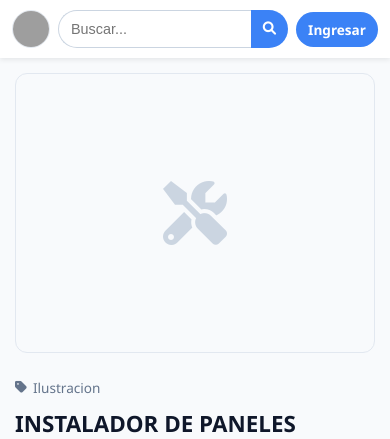
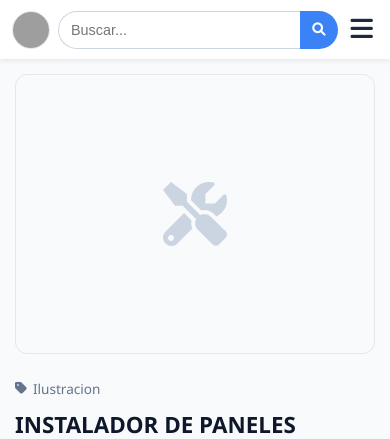
Before and after one commit to MisterFary/KuxeeWeb2026, a Django app: page /servicio/1/ in a window 390 px wide. Shown: the top 439 px of the page. Run offline with Django 4.2, Linux system fonts and the light colour scheme; data comes from the database, SQL or seed files in the repository; some libraries are stand-ins or nearby versions; grey boxes are pictures that could not be loaded.

Commit message:
Configurando pagina responsiva segunda parte ahora si

```diff
--- a/usuarios/templates/usuarios/base.html
+++ b/usuarios/templates/usuarios/base.html
@@ -109,7 +109,7 @@
         .desktop-links a { color: #475569; text-decoration: none; font-weight: 500; font-size: 0.95rem; transition: color 0.2s; }
         .desktop-links a:hover { color: var(--kuxee-blue); }
 
-        /* ENLACES OCULTOS EN ESCRITORIO (SE MUESTRAN EN EL DROPDOWN DE CELULAR) */
+        /* ENLACES OCULTOS EN ESCRITORIO */
         .mobile-only-links { display: none; }
 
         .btn-login {
@@ -119,6 +119,18 @@
             border-radius: 8px;
             font-weight: bold;
             text-decoration: none;
+        }
+
+        /* MENÚ HAMBURGUESA PARA INVITADOS (OCULTO EN PC) */
+        .guest-menu-container { position: relative; display: flex; align-items: center; }
+        .mobile-menu-btn {
+            display: none;
+            background: none;
+            border: none;
+            font-size: 1.6rem;
+            color: var(--kuxee-dark);
+            cursor: pointer;
+            padding: 5px;
         }
 
         /* PERFIL Y NOTIFICACIONES */
@@ -179,11 +191,15 @@
            ========================================= */
         @media (max-width: 900px) {
             .navbar { padding: 10px 12px; gap: 8px; flex-wrap: nowrap; }
-            .logo { font-size: 0; /* Oculta la palabra Kuxee en móvil */ gap: 0; }
+            .logo { font-size: 0; gap: 0; }
 
             /* Ocultamos los links del PC y mostramos los del menú móvil */
             .desktop-links { display: none; }
             .mobile-only-links { display: block; }
+
+            /* Ocultamos el botón "Ingresar" en móvil, mostramos el menú hamburguesa */
+            .btn-login.desktop-only { display: none; }
+            .mobile-menu-btn { display: block; }
 
             .nav-left, .nav-right { gap: 6px; }
             .btn-icon-circle, .profile-pic, .logo img { width: 38px; height: 38px; font-size: 1rem; }
@@ -193,11 +209,18 @@
             .search-container input { padding: 0 12px; font-size: 0.9rem; border-radius: 20px 0 0 20px; }
             .search-container button { padding: 0 12px; border-radius: 0 20px 20px 0; }
 
-            .btn-login { padding: 8px 12px; font-size: 0.85rem; border-radius: 20px; }
+            /* Ajuste de todos los dropdowns para que tomen todo el ancho en móvil */
+            #userDropdown, #notificacionesDropdown, #guestDropdown {
+                position: fixed; top: 58px; right: 0; left: 0; width: 100%; max-width: 100%;
+                border-radius: 0 0 12px 12px; box-shadow: 0 10px 15px rgba(0,0,0,0.1);
+                border-left: none; border-right: none;
+            }
 
-            /* Ajuste de los dropdowns para que no se salgan de la pantalla */
-            #userDropdown, #notificacionesDropdown {
-                position: fixed; top: 60px; right: 10px; width: 280px; max-width: 90vw;
+            /* Letras un poco más grandes y negritas en los menús de celular */
+            .dropdown-menu a, .dropdown-item-btn {
+                font-size: 1.05rem;
+                padding: 15px 20px;
+                font-weight: 600;
             }
         }
 
@@ -306,14 +329,14 @@
         </script>
     {% endif %}
 
-    <!-- NAVBAR -->
+    <!-- NAVBAR EN LÍNEA IDÉNTICO A IMAGEN 1 Y 2 -->
     <nav class="navbar">
         <!-- 1. LADO IZQUIERDO: LOGO Y CHAT -->
         <div class="nav-left">
             <a href="{% url 'inicio' %}" class="logo">
                 <img src="{% static 'images/logo_kuxee.png' %}" alt="Kuxee" onerror="this.style.display='none'; this.nextElementSibling.style.display='flex';">
                 <div style="display:none; width: 42px; height: 42px; background: black; border-radius: 50%; align-items: center; justify-content: center; color: white; font-weight:bold; font-size:18px;">K</div>
-                <span class="logo-text">KUXEE</span> <!-- Se oculta en móvil vía CSS -->
+                <span class="logo-text">KUXEE</span>
             </a>
 
             {% if user.is_authenticated %}
@@ -329,7 +352,7 @@
             <button type="submit"><i class="fas fa-search"></i></button>
         </form>
 
-        <!-- 3. LADO DERECHO: LINKS (PC), CAMPANA Y PERFIL -->
+        <!-- 3. LADO DERECHO: LINKS (PC), CAMPANA Y PERFILES -->
         <div class="nav-right">
 
             <!-- ENLACES VISIBLES SOLO EN ESCRITORIO -->
@@ -342,6 +365,7 @@
             </div>
 
             {% if user.is_authenticated %}
+                <!-- === USUARIO LOGUEADO === -->
                 <!-- CAMPANA NOTIFICACIONES -->
                 <div id="campana-wrapper">
                     <a href="#" class="btn-icon-circle" onclick="toggleNotificaciones(event)">
@@ -423,8 +447,31 @@
                         </form>
                     </div>
                 </div>
+
             {% else %}
-                <a href="{% url 'login' %}" class="btn-login">Ingresar</a>
+                <!-- === USUARIO INVITADO (NO LOGUEADO) === -->
+
+                <!-- Botón visible en PC -->
+                <a href="{% url 'login' %}" class="btn-login desktop-only">Ingresar</a>
+
+                <!-- Menú Hamburguesa visible en Celular -->
+                <div class="guest-menu-container">
+                    <button class="mobile-menu-btn" onclick="toggleGuestMenu(event)">
+                        <i class="fas fa-bars"></i>
+                    </button>
+
+                    <div id="guestDropdown" class="dropdown-menu">
+                        <a href="{% url 'inicio' %}"><i class="fas fa-home" style="width: 25px; color: var(--kuxee-blue);"></i> Inicio</a>
+                        <a href="{% url 'lista_maestros' %}"><i class="fas fa-user-tie" style="width: 25px; color: var(--kuxee-blue);"></i> Maestros</a>
+                        <a href="{% url 'solicitudes' %}"><i class="fas fa-list-ul" style="width: 25px; color: var(--kuxee-blue);"></i> Solicitudes</a>
+                        <a href="{% url 'planes' %}"><i class="fas fa-crown" style="width: 25px; color: var(--kuxee-blue);"></i> Planes</a>
+
+                        <div class="dropdown-divider"></div>
+
+                        <a href="{% url 'login' %}"><i class="fas fa-sign-in-alt" style="width: 25px; color: var(--kuxee-blue);"></i> Iniciar sesión</a>
+                        <a href="{% url 'registro' %}"><i class="fas fa-user-plus" style="width: 25px; color: var(--kuxee-blue);"></i> Crear cuenta</a>
+                    </div>
+                </div>
             {% endif %}
         </div>
     </nav>
@@ -583,6 +630,12 @@
             if(userDrop) userDrop.classList.remove('active');
         }
 
+        // CONTROL DROPDOWN INVITADOS
+        function toggleGuestMenu(e) {
+            e.preventDefault();
+            document.getElementById('guestDropdown').classList.toggle('active');
+        }
+
         // CERRAR MODALES/DROPDOWNS AL HACER CLICK AFUERA
         window.addEventListener('click', function(e) {
             const userDrop = document.getElementById('userDropdown');
@@ -590,8 +643,14 @@
             const notiDrop = document.getElementById('notificacionesDropdown');
             const notiTrig = document.querySelector('.btn-icon-circle .fa-bell') ? document.querySelector('.btn-icon-circle .fa-bell').parentNode : null;
 
+            const guestDrop = document.getElementById('guestDropdown');
+            const guestTrig = document.querySelector('.mobile-menu-btn');
+
             if (userDrop && userTrig && !userTrig.contains(e.target) && !userDrop.contains(e.target)) userDrop.classList.remove('active');
             if (notiDrop && notiTrig && !notiTrig.contains(e.target) && !notiDrop.contains(e.target)) notiDrop.classList.remove('active');
+
+            // Cerrar menú de invitados si se clickea afuera
+            if (guestDrop && guestTrig && !guestTrig.contains(e.target) && !guestDrop.contains(e.target)) guestDrop.classList.remove('active');
 
             const modalServicio = document.getElementById('modalPublicarServicio');
             if (e.target === modalServicio) cerrarModalPublicarServicio();
```
